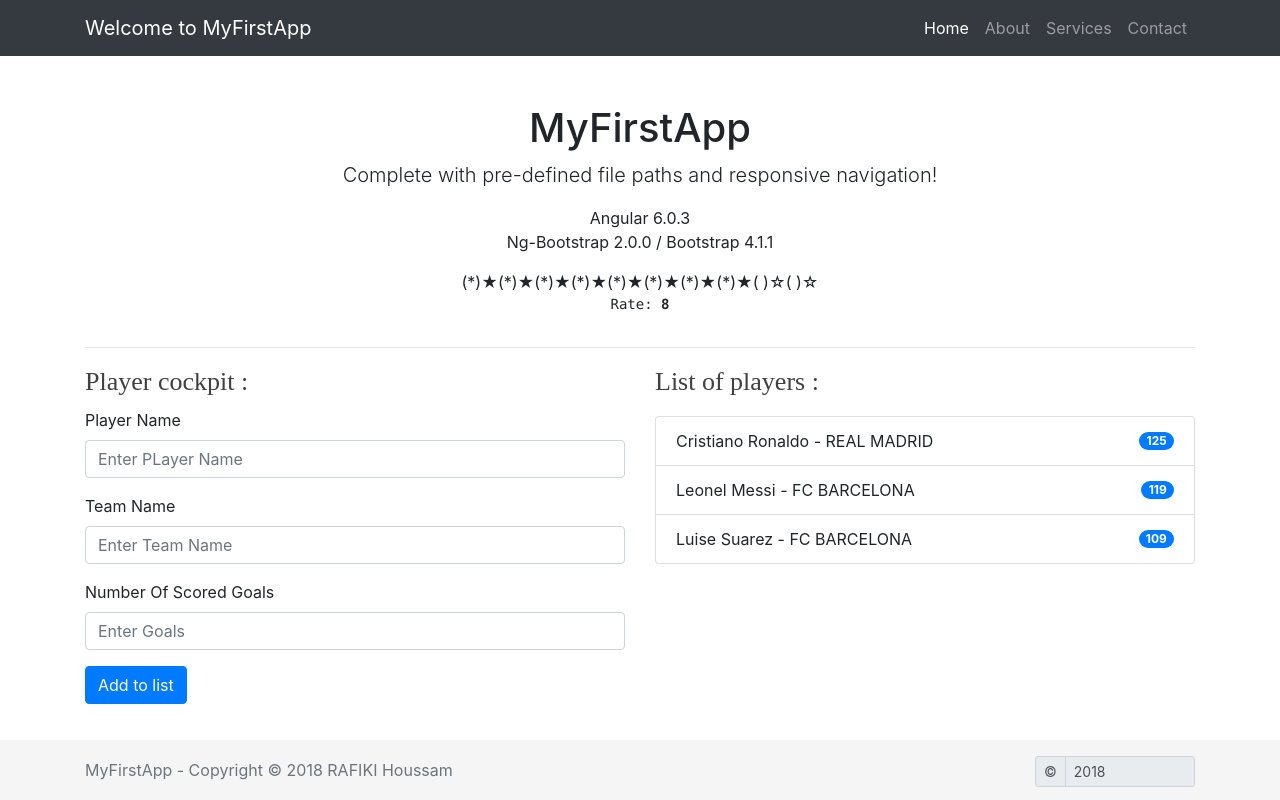
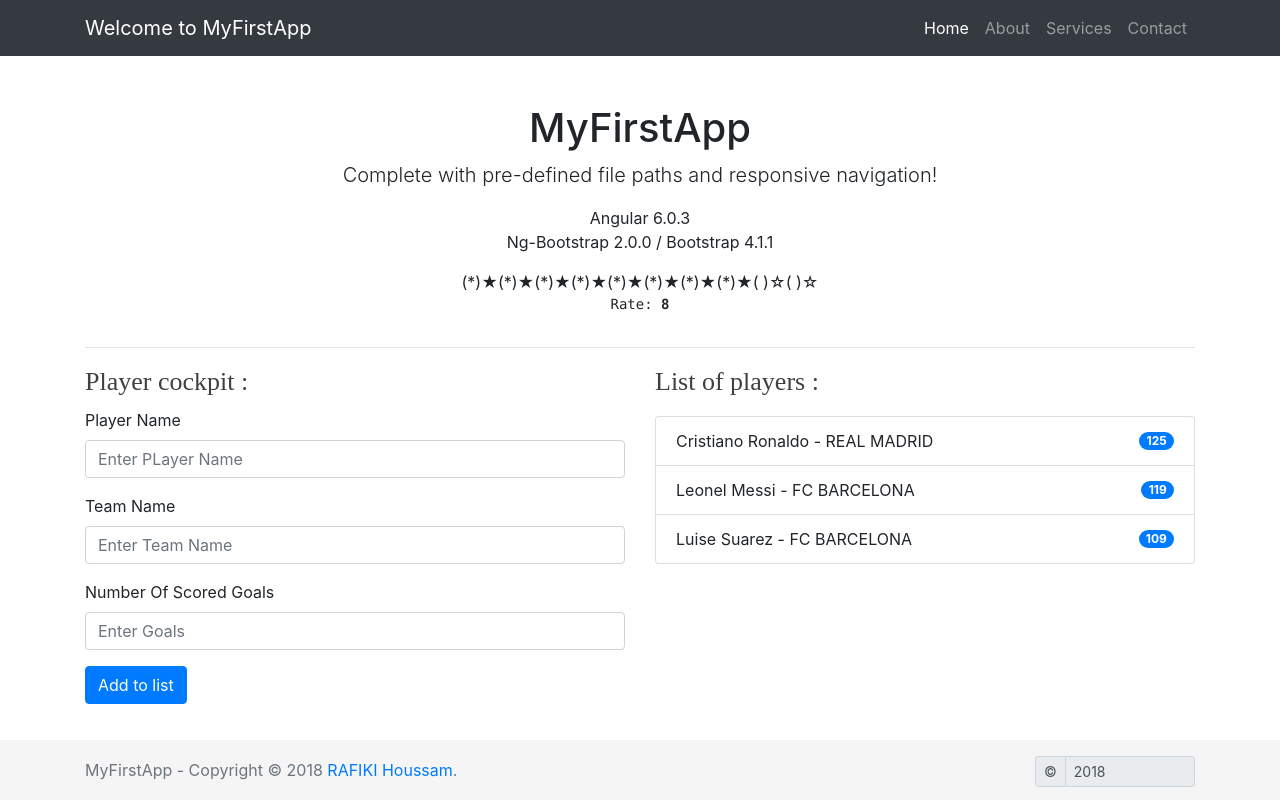
Before and after one commit to hssamconf/angular-course-project, an Angular app: page / in a window 1280 px wide. Built offline with nearby package versions, Linux system fonts and the light colour scheme.

Commit message:
Add link to github in footer

```diff
--- a/src/app/footer/footer.component.html
+++ b/src/app/footer/footer.component.html
@@ -2,7 +2,8 @@
   <div class="container">
     <div class="row">
       <div class="col-8 col-lg-10">
-        <span class="text-muted">{{title}} - Copyright © {{copyrightYear.value}} RAFIKI Houssam</span>
+        <span class="text-muted">{{title}} - Copyright © {{copyrightYear.value}} <a
+          href="https://github.com/hssamconf/angular-course-project">RAFIKI Houssam</a>.</span>
       </div>
       <div class="col-4 col-lg-2 text-right">
         <div class="input-group input-group-sm mt-3">
--- a/src/styles.css
+++ b/src/styles.css
@@ -5,7 +5,7 @@ html {
 }
 body {
   padding-top: 54px;
-  margin-bottom: 60px; /* Margin bottom by footer height */
+  margin-bottom: 80px; /* Margin bottom by footer height + 20 px */
 }
 @media (min-width: 992px) {
   body {
```
